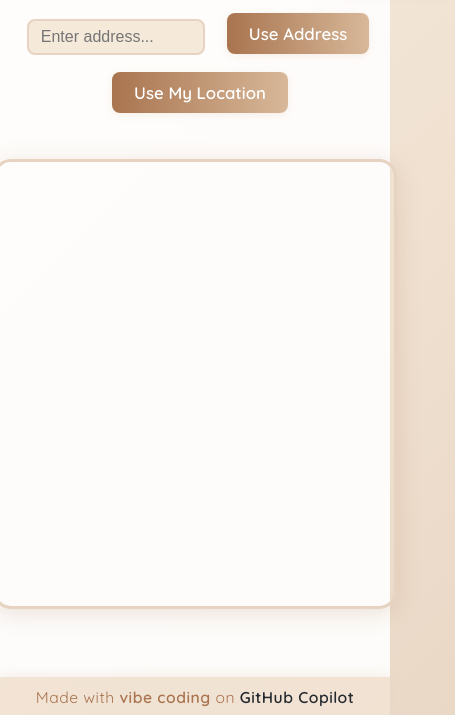
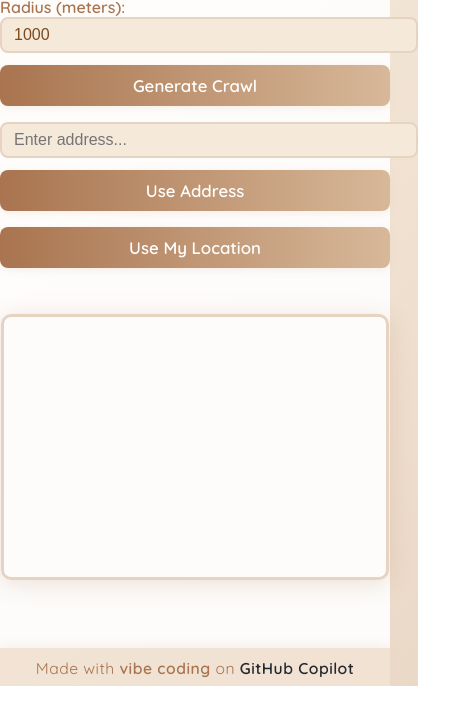
Before and after one commit to gabi-studio/cafe-crawl-generator-vibe, a plain HTML site: page index.html in a window 390 px wide. Shown: the part 278-993 px from the top of the page, 455 px wide, since content can reach past the window. After the commit the page ends 964 px from the top, so only its background shows below. Drawn offline with Linux system fonts and the light colour scheme; some packages are replaced by stand-ins of ours.

Commit message:
Update styles

```diff
--- a/style.css
+++ b/style.css
@@ -154,15 +154,57 @@ button:hover, .copy-btn:hover, .refresh-btn:hover, .gmaps-btn:hover {
   /* Remove margin-top if present */
 }
 @media (max-width: 700px) {
+  body, .container {
+    padding: 0 !important;
+    margin: 0 !important;
+    width: 100vw !important;
+    min-width: 0;
+    box-sizing: border-box;
+  }
   .container {
-    padding: 12px 0 48px 0;
-  }
-  #map, #itinerary {
-    width: 98vw !important;
-    padding: 12px 8px;
+    padding: 8px 0 48px 0 !important;
+    min-height: 0;
   }
   .controls {
-    gap: 10px;
+    gap: 8px;
+    width: 100vw;
+    align-items: stretch;
+  }
+  .top-group, .field-group {
+    flex-direction: column;
+    align-items: stretch;
+    gap: 6px;
+    width: 100%;
+  }
+  label {
+    font-size: 1rem;
+  }
+  input[type="number"],
+  input[type="text"] {
+    width: 100%;
+    font-size: 1rem;
+    margin-left: 0;
+    margin-bottom: 6px;
+  }
+  button, .copy-btn, .refresh-btn, .gmaps-btn {
+    width: 100%;
+    margin: 0 0 8px 0;
+    font-size: 1.05rem;
+    padding: 10px 0;
+  }
+  #map {
+    width: 98vw !important;
+    min-width: 0;
+    height: 260px !important;
+    padding: 0;
+    margin: 12px 0 10px 0;
+    border-radius: 10px;
+  }
+  #itinerary {
+    width: 98vw !important;
+    max-width: 100vw;
+    padding: 10px 6px;
+    font-size: 1rem;
   }
   .footer {
     font-size: 0.98rem;
```
